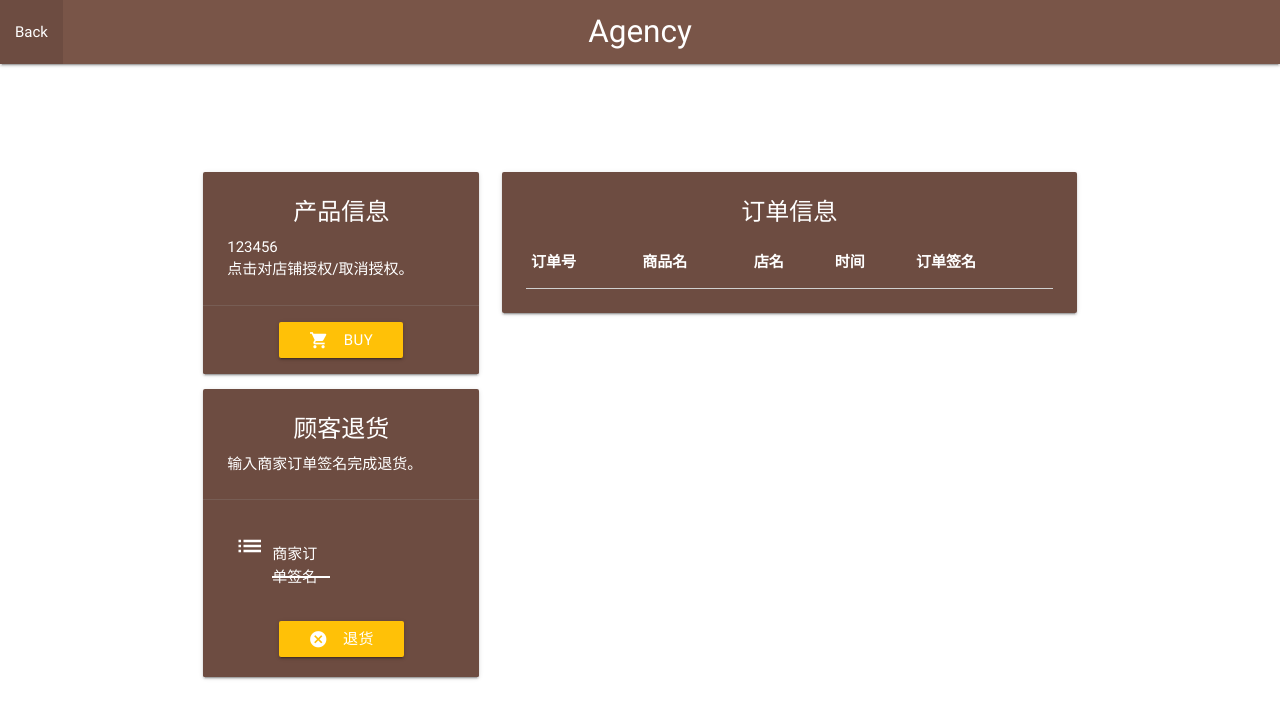
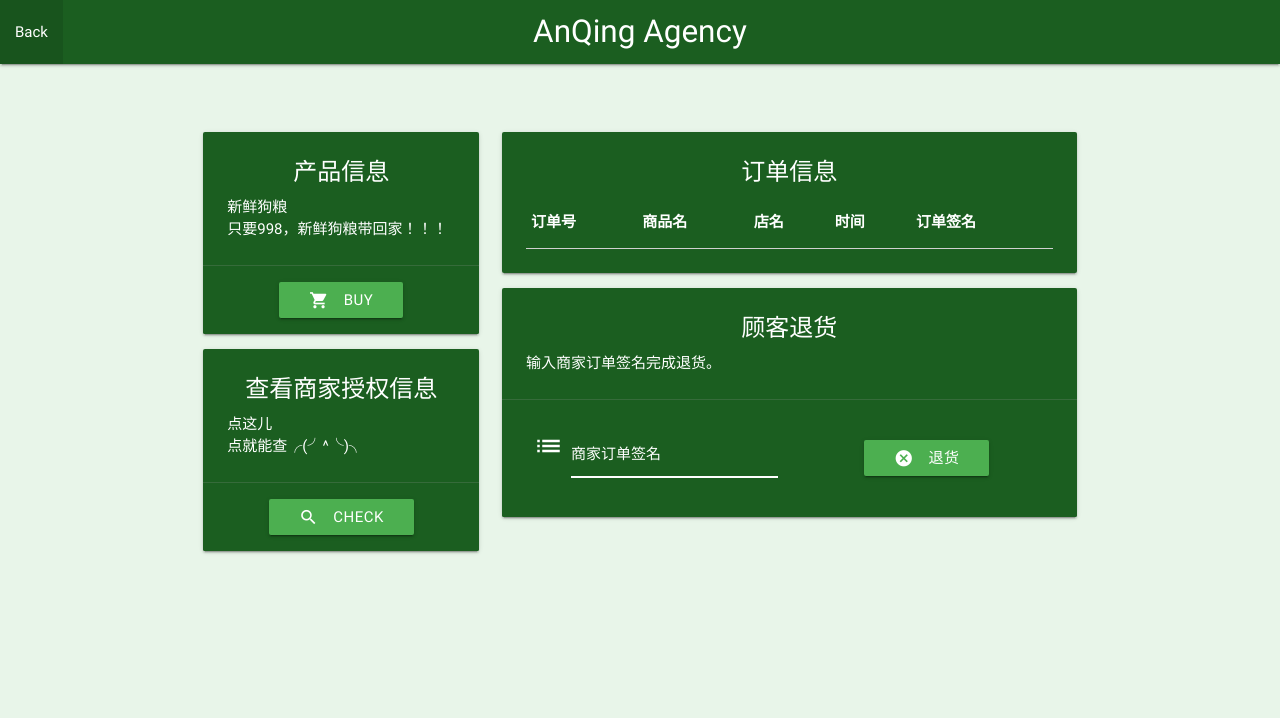
Before and after one commit to SleepwalkerCh/crypt, a plain HTML site: page agency1.html in a window 1280 px wide. Drawn offline with nearby package versions, Linux system fonts and the light colour scheme; files that its build step writes are made by us from their sources.

Commit message:
啦啦啦啦啦
当然是选择

```diff
--- a/agency.html
+++ b/agency1.html
@@ -7,11 +7,14 @@
 	<link type="text/css" rel="stylesheet" href="css/materialize.min.css"  media="screen,projection"/>
 	<meta name="viewport" content="width=device-width, initial-scale=1.0"/>
 	<link href="https://fonts.googleapis.com/icon?family=Material+Icons" rel="stylesheet">
+	<style type="text/css">
+		body{background-color: #e8f5e9};
+	</style>
 </head>
 <body>
-	<nav class="brown">
+	<nav class="green darken-4">
 		<div class="nav-wrapper">
-			<a href="#" class="brand-logo center">Agency</a>
+			<a href="#" class="brand-logo center">AnQing Agency</a>
 			<ul id="nav-mobile" class="left hide-on-med-and-down">
 				<li><a href="index.html">Back</a></li>
 				<li><a href=".html"></a></li>
@@ -19,44 +22,30 @@
 			</ul>
 		</div>
 	</nav>
-	<div class="row container" style="margin-top: 100px">
+	<div class="row container" style="margin-top: 60px">
 		<div class="col s12 m4">
-			<div class="card brown darken-1">
+			<div class="card green darken-4">
 				<div class="card-content white-text">
 					<span class="card-title center">产品信息</span>
-					<p>123456<br/>点击对店铺授权/取消授权。</p>
+					<p>新鲜狗粮<br/>只要998，新鲜狗粮带回家！！！</p>
 				</div>
 				<div class="card-action center">
-					<a class="waves-effect waves-light btn amber "><i class="material-icons left">shopping_cart</i>Buy</a>
+					<a class="waves-effect waves-light btn green"><i class="material-icons left">shopping_cart</i>Buy</a>
 				</div>
 			</div>
-			<div class="card brown darken-1">
-
-					<div class="card-content white-text" style="margin-top: 0px; ">
-						<span class="card-title center" >顾客退货</span>
-						<p>输入商家订单签名完成退货。</p>
-					</div>
-					<div class="card-action  center" style="padding-bottom: 0px">
-						<div class="row" style="margin-bottom: 0px">
-							<form class="col s12 white-text" style="margin-bottom: 0px">
-								<div class="row">
-									<div class="input-field col s6">
-										<i class="material-icons prefix white-text">list</i>
-										<input id="icon_prefix" type="text" class="validate" style="border-bottom: 1px solid white; box-shadow: 0 1px 0 0 white">
-										<label for="icon_prefix" style="color: white">商家订单签名</label>
-									</div>
-									<p class="waves-effect waves-light btn amber" style="margin-top: 24px; margin-left: 0px"><i class="material-icons left">cancel</i>退货</p>
-								</div>
-							</form>
-						</div>
-                    <!--<a href="#">这是一个链接</a>
-                    <a href="#">这是一个链接</a>-->
-                </div>
-        </div>
+			<div class="card green darken-4">
+				<div class="card-content white-text">
+					<span class="card-title center">查看商家授权信息</span>
+					<p>点这儿<br/>点就能查╭(╯^╰)╮</p>
+				</div>
+				<div class="card-action center">
+					<a class="waves-effect waves-light btn green"><i class="material-icons left">search</i>Check</a>
+				</div>
+			</div>
 
 		</div>
 		<div class="col s12 m8 ">
-			<div class="card brown darken-1">
+			<div class="card green darken-4">
 				<div class="card-content white-text">
 					<span class="card-title center">订单信息</span>
 					<table>
@@ -72,6 +61,30 @@
 					</table>
             </div>
         </div>
+
+        <div class="card green darken-4">
+
+					<div class="card-content white-text" style="margin-top: 0px; ">
+						<span class="card-title center" >顾客退货</span>
+						<p>输入商家订单签名完成退货。</p>
+					</div>
+					<div class="card-action  center" style="padding-bottom: 0px">
+						<div class="row" style="margin-bottom: 0px">
+							<form class="col s12 white-text" style="margin-bottom: 0px">
+								<div class="row">
+									<div class="input-field col s6">
+										<i class="material-icons prefix white-text">list</i>
+										<input id="icon_prefix" type="text" class="validate" style="border-bottom: 1px solid white; box-shadow: 0 1px 0 0 white">
+										<label for="icon_prefix" style="color: white">商家订单签名</label>
+									</div>
+									<p class="waves-effect waves-light btn green" style="margin-top: 24px; margin-left: 0px"><i class="material-icons left">cancel</i>退货</p>
+								</div>
+							</form>
+						</div>
+                    <!--<a href="#">这是一个链接</a>
+                    <a href="#">这是一个链接</a>-->
+                </div>
+        	</div>
     </div>
 </div>
 <!--Import jQuery before materialize.js-->
```
Also changed, not shown: index.html (+30 -16 lines), 6.png (added), 7.png (added).
